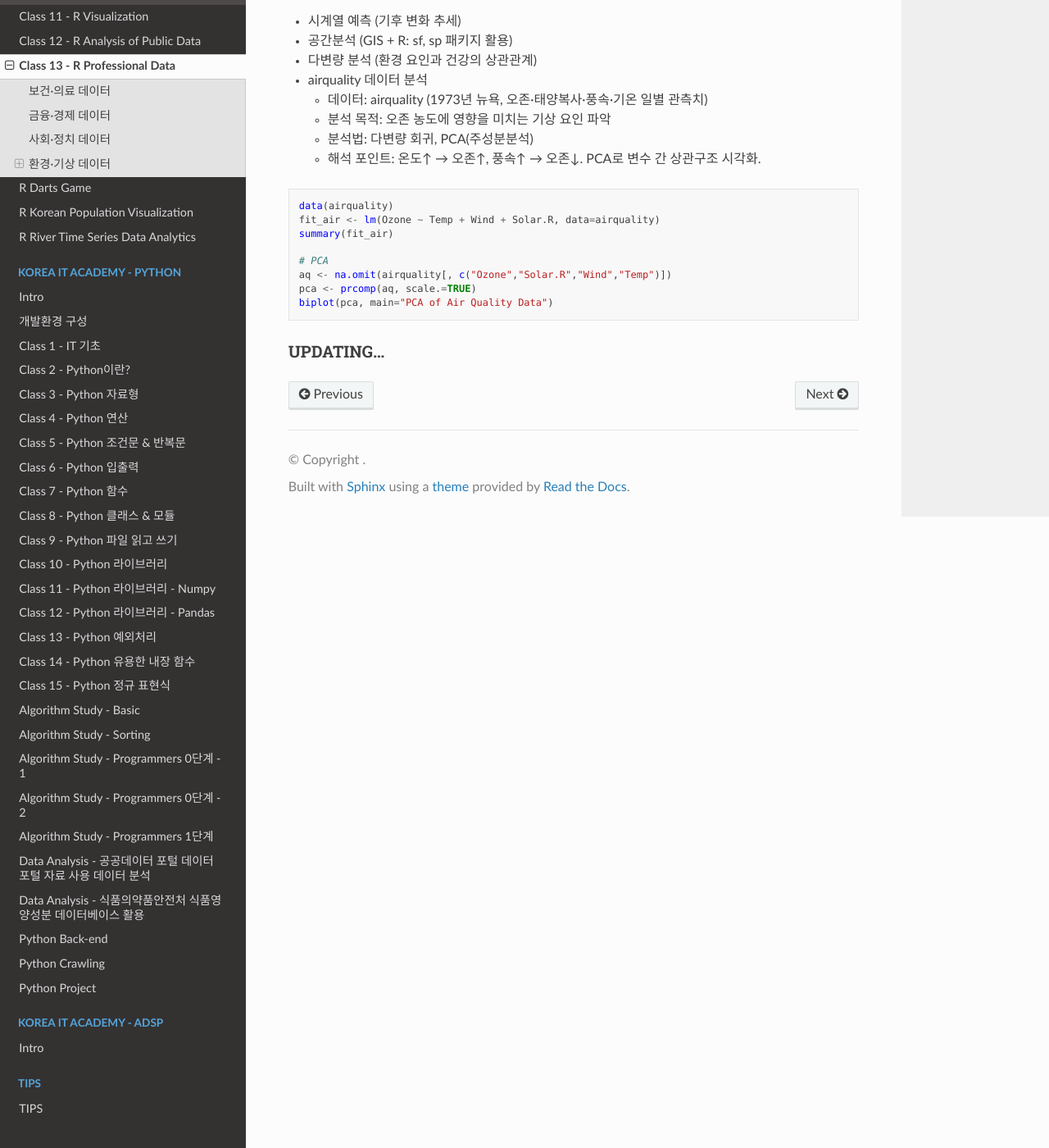
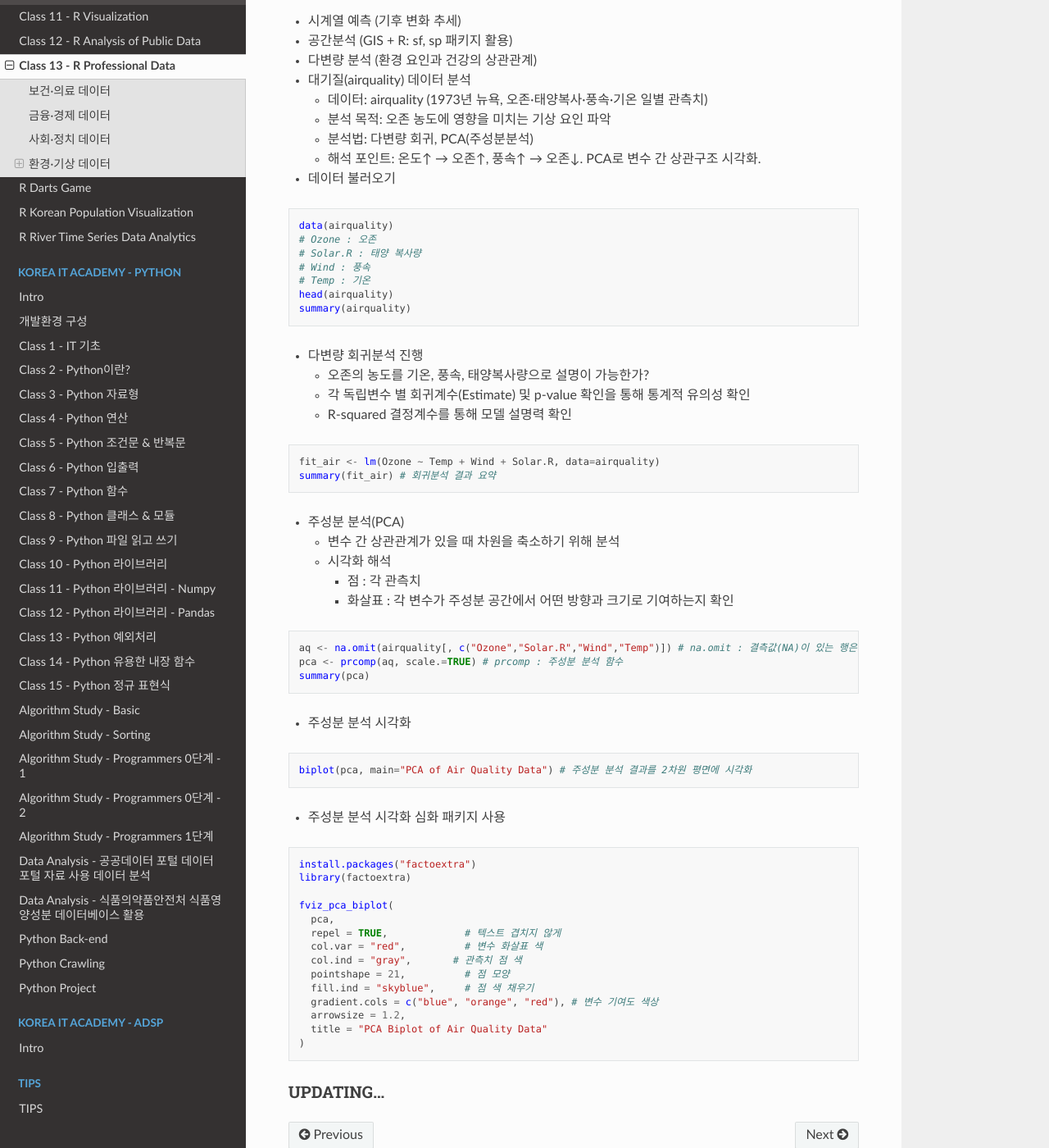
Before and after one commit to JeongSooNa/JeongSooNa-Docs, a Sphinx documentation site: the page built from docs/Korea_IT_Academy-DA/class_13.md, in a window 1280 px wide and 1400 px high, scrolled down 3259 px. Shown: the whole window at 82% size. Built offline with Sphinx 7.4.7 and the Read the Docs theme 3.1.0, drawn with Linux system fonts in a browser that asks for light colours; pages that are not in the unit, such as notebooks, are missing from menus.

Commit message:
update docs

````diff
--- a/docs/Korea_IT_Academy-DA/class_13.md
+++ b/docs/Korea_IT_Academy-DA/class_13.md
@@ -146,19 +146,63 @@ par(mfrow=c(1,1))
 - 공간분석 (GIS + R: sf, sp 패키지 활용)
 - 다변량 분석 (환경 요인과 건강의 상관관계)
 
-- airquality 데이터 분석
+- 대기질(airquality) 데이터 분석
     - 데이터: airquality (1973년 뉴욕, 오존·태양복사·풍속·기온 일별 관측치)
     - 분석 목적: 오존 농도에 영향을 미치는 기상 요인 파악
     - 분석법: 다변량 회귀, PCA(주성분분석)
     - 해석 포인트: 온도↑ → 오존↑, 풍속↑ → 오존↓. PCA로 변수 간 상관구조 시각화.
+
+- 데이터 불러오기
 ```r
 data(airquality)
+# Ozone : 오존
+# Solar.R : 태양 복사량
+# Wind : 풍속
+# Temp : 기온
+head(airquality)
+summary(airquality)
+```
+
+- 다변량 회귀분석 진행
+    - 오존의 농도를 기온, 풍속, 태양복사량으로 설명이 가능한가?
+    - 각 독립변수 별 회귀계수(Estimate) 및 p-value 확인을 통해 통계적 유의성 확인
+    - R-squared 결정계수를 통해 모델 설명력 확인
+```r
 fit_air <- lm(Ozone ~ Temp + Wind + Solar.R, data=airquality)
-summary(fit_air)
+summary(fit_air) # 회귀분석 결과 요약
+```
 
-# PCA
-aq <- na.omit(airquality[, c("Ozone","Solar.R","Wind","Temp")])
-pca <- prcomp(aq, scale.=TRUE)
-biplot(pca, main="PCA of Air Quality Data")
+- 주성분 분석(PCA)
+    - 변수 간 상관관계가 있을 때 차원을 축소하기 위해 분석
+    - 시각화 해석
+        - 점 : 각 관측치
+        - 화살표 : 각 변수가 주성분 공간에서 어떤 방향과 크기로 기여하는지 확인
+```r
+aq <- na.omit(airquality[, c("Ozone","Solar.R","Wind","Temp")]) # na.omit : 결측값(NA)이 있는 행은 제외
+pca <- prcomp(aq, scale.=TRUE) # prcomp : 주성분 분석 함수
+summary(pca)
+```
+
+- 주성분 분석 시각화
+```r
+biplot(pca, main="PCA of Air Quality Data") # 주성분 분석 결과를 2차원 평면에 시각화
+```
+
+- 주성분 분석 시각화 심화 패키지 사용
+```r
+install.packages("factoextra")
+library(factoextra)
+
+fviz_pca_biplot(
+  pca,
+  repel = TRUE,             # 텍스트 겹치지 않게
+  col.var = "red",          # 변수 화살표 색
+  col.ind = "gray",       # 관측치 점 색
+  pointshape = 21,          # 점 모양
+  fill.ind = "skyblue",     # 점 색 채우기
+  gradient.cols = c("blue", "orange", "red"), # 변수 기여도 색상
+  arrowsize = 1.2,
+  title = "PCA Biplot of Air Quality Data"
+)
 ```
 ##### UPDATING...
````
Also changed, not shown: docs/Korea_IT_Academy-DA/class_12.md (+23 -11 lines).
